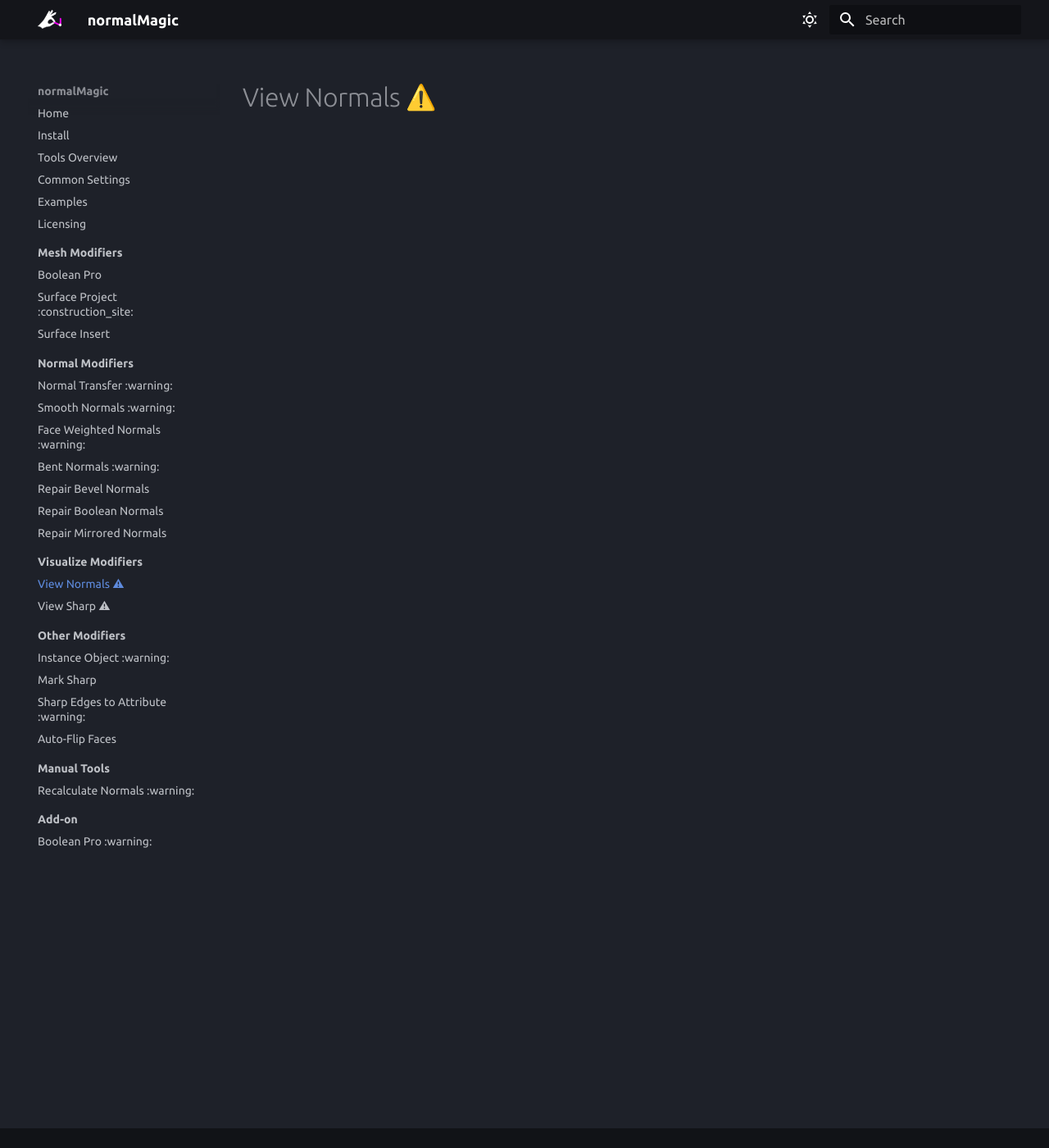
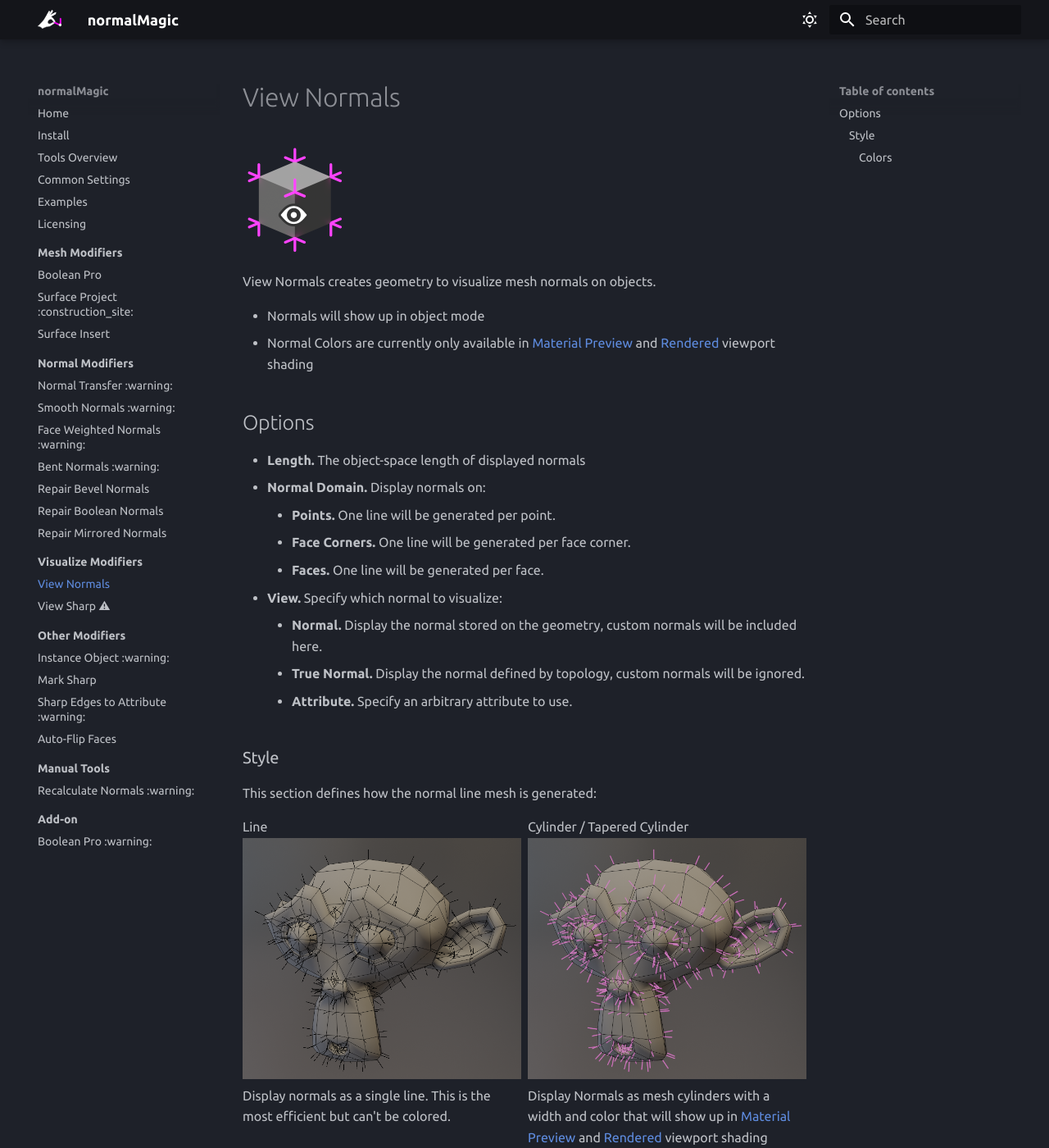
Before and after one commit to SpaghetMeNot/normalmagic, an MkDocs documentation site: the page built from docs/visualize_tools/view_normals.md, in a window 1280 px wide and 1400 px high. Shown: the whole window at 82% size. Built offline with MkDocs 1.6.1 and Material for MkDocs 9.7.7, drawn with Linux system fonts in a browser that asks for light colours; emoji names are drawn with the system emoji font; some web fonts are replaced; the version menu is left out; some of the changed text lies outside the part shown.

Commit message:
view normals page

```diff
--- a/docs/visualize_tools/view_normals.md
+++ b/docs/visualize_tools/view_normals.md
@@ -1 +1,46 @@
-# View Normals :warning:
+# View Normals
+
+![View Normals](../assets/icons/view_normals_eye_1.png){width=128}
+
+View Normals creates geometry to visualize mesh normals on objects.
+
+- Normals will show up in object mode
+- Normal Colors are currently only available in [Material Preview](https://docs.blender.org/manual/en/latest/editors/3dview/display/shading.html#material-preview) and [Rendered](https://docs.blender.org/manual/en/latest/editors/3dview/display/shading.html#rendered) viewport shading
+
+## Options
+
+- **Length.** The object-space length of displayed normals
+- **Normal Domain.** Display normals on:
+    - **Points.** One line will be generated per point.
+    - **Face Corners.** One line will be generated per face corner.
+    - **Faces.** One line will be generated per face.
+- **View.** Specify which normal to visualize:
+    - **Normal.** Display the normal stored on the geometry, custom normals will be included here.
+    - **True Normal.** Display the normal defined by topology, custom normals will be ignored.
+    - **Attribute.** Specify an arbitrary attribute to use.
+
+
+### Style
+This section defines how the normal line mesh is generated:
+
+<div class="grid" markdown>
+
+Line
+    ![line](../assets/view/normal_line.png){width=512}
+    Display normals as a single line. This is the most efficient but can't be colored.
+
+
+Cylinder / Tapered Cylinder
+    ![line](../assets/view/normal_cylinder.png){width=512}
+    Display Normals as mesh cylinders with a width and color that will show up in [Material Preview](https://docs.blender.org/manual/en/latest/editors/3dview/display/shading.html#material-preview) and [Rendered](https://docs.blender.org/manual/en/latest/editors/3dview/display/shading.html#rendered) viewport shading
+
+</div>
+
+#### Colors
+
+(When in Cylinder / Tapered Cylinder mode)
+
+- **Color.** Color to display normals.
+- **Show Default.** Colors normals differently if they match default "Smooth Shading" normals:
+
+    ![Show Default](../assets/view/normal_default.png)
```
Also changed, not shown: docs/assets/view/normal_cylinder.png (added), docs/assets/view/normal_default.png (added), docs/assets/view/normal_line.png (added).
